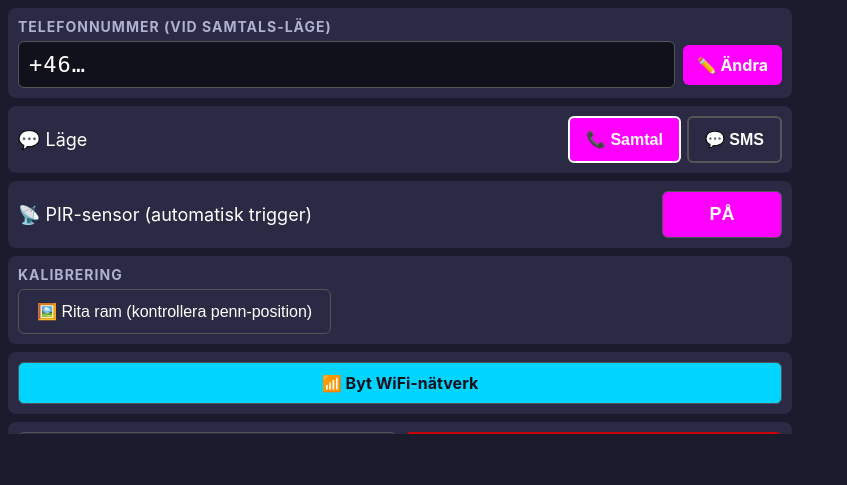
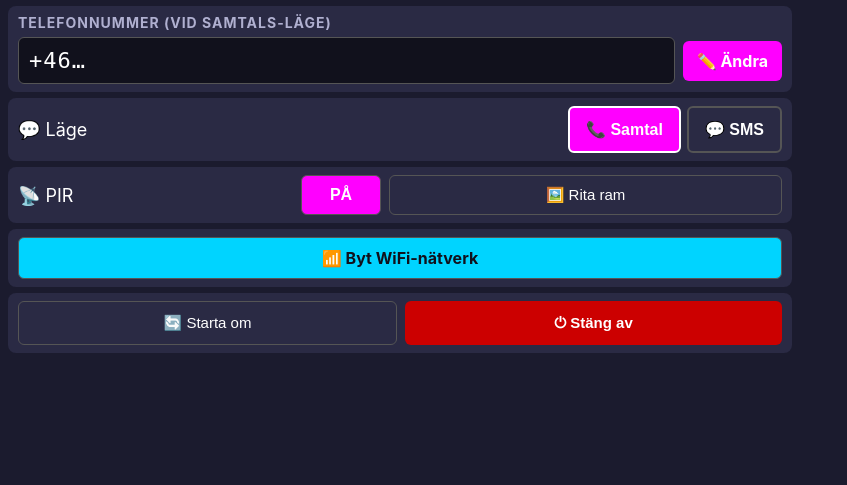
Before and after one commit to B2elks/mood-plotter, a Flask app: page /settings in a window 1280 px wide. Shown: the part 46-531 px from the top of the page, without its empty margins (0-847 px from the left). Run offline with Flask 3, Linux system fonts and the light colour scheme; data that the repository does not hold is empty.

Commit message:
fix(settings): PIR + Rita ram pa samma rad + scroll fur att Stang av syns

```diff
--- a/pi/kiosk/templates/settings.html
+++ b/pi/kiosk/templates/settings.html
@@ -39,14 +39,14 @@
     padding: 6px 12px; border-radius: 6px; font-size: 15px;
   }
   main {
-    flex: 1; overflow: hidden;
+    flex: 1; overflow-y: auto;
     display: flex; flex-direction: column;
-    padding: 8px;
-    gap: 8px;
+    padding: 6px 8px;
+    gap: 6px;
     min-height: 0;
   }
   section {
-    background: var(--card); border-radius: 8px; padding: 10px;
+    background: var(--card); border-radius: 8px; padding: 8px 10px;
   }
   section h2 { margin: 0 0 6px 0; font-size: 14px; color: var(--muted); text-transform: uppercase; letter-spacing: 1px; }
   .row { display: flex; align-items: center; gap: 8px; }
@@ -168,19 +168,17 @@
   </section>
 
   <section>
-    <div class="switch-row" id="pir-row">
-      <span class="switch-label">📡 PIR-sensor (automatisk trigger)</span>
-      <button id="pir-btn" class="topbtn" style="min-width: 120px; padding: 12px 18px; font-size: 18px;">
-        {% if pir_enabled %}PÅ{% else %}AV{% endif %}
+    <div class="row" style="gap: 8px;">
+      <div class="switch-row" style="flex:1; min-width:0;">
+        <span class="switch-label">📡 PIR</span>
+        <button id="pir-btn" class="topbtn" style="min-width: 80px; padding: 10px 14px; font-size: 16px;">
+          {% if pir_enabled %}PÅ{% else %}AV{% endif %}
+        </button>
+      </div>
+      <button id="frame-btn" class="topbtn" style="flex:1; padding: 10px 14px; font-size: 15px;">
+        🖼️ Rita ram
       </button>
     </div>
-  </section>
-
-  <section>
-    <h2>Kalibrering</h2>
-    <button id="frame-btn" class="topbtn" style="padding: 12px 18px; font-size: 16px;">
-      🖼️ Rita ram (kontrollera penn-position)
-    </button>
   </section>
 
   <section class="link-row">
```
